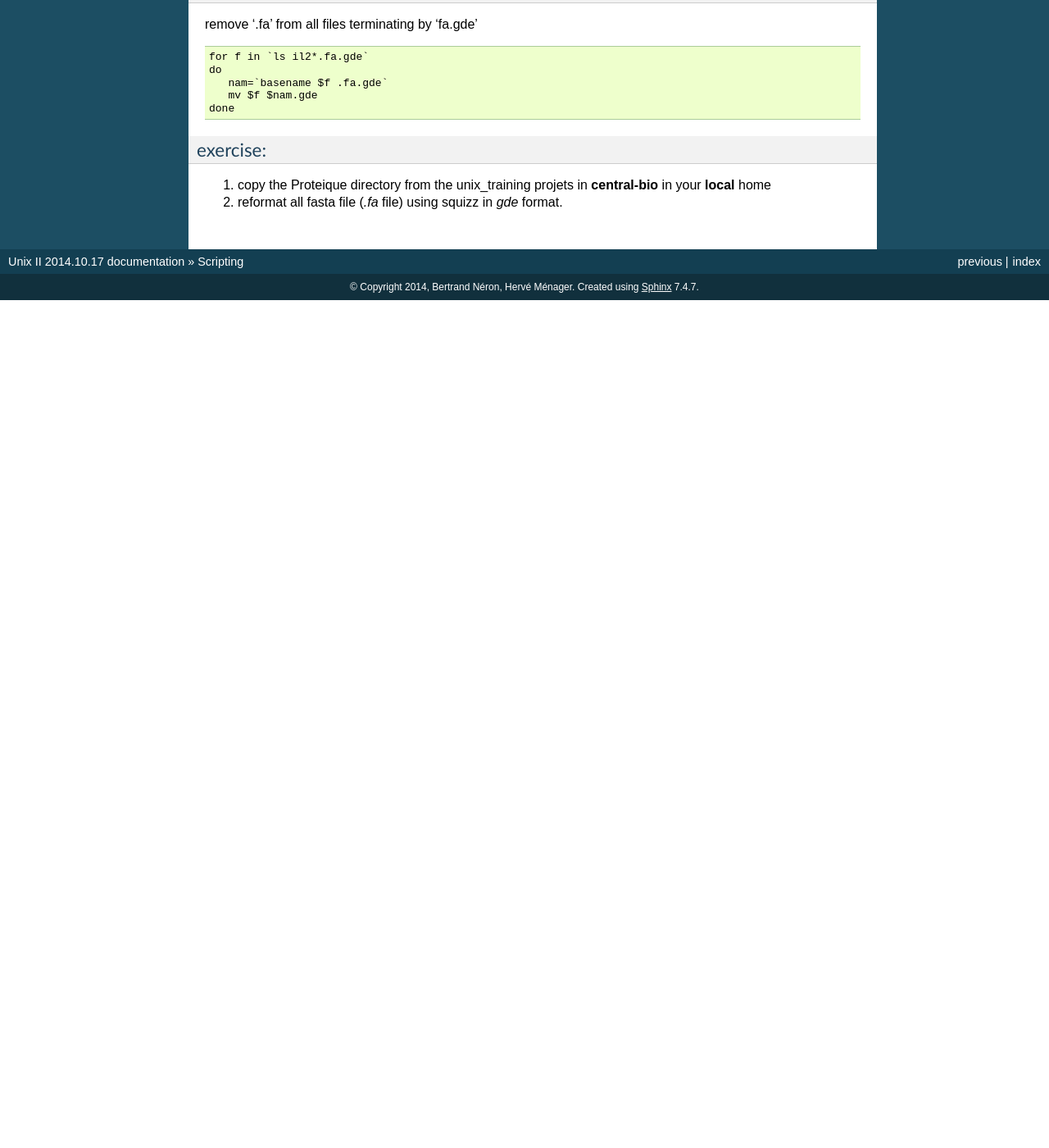
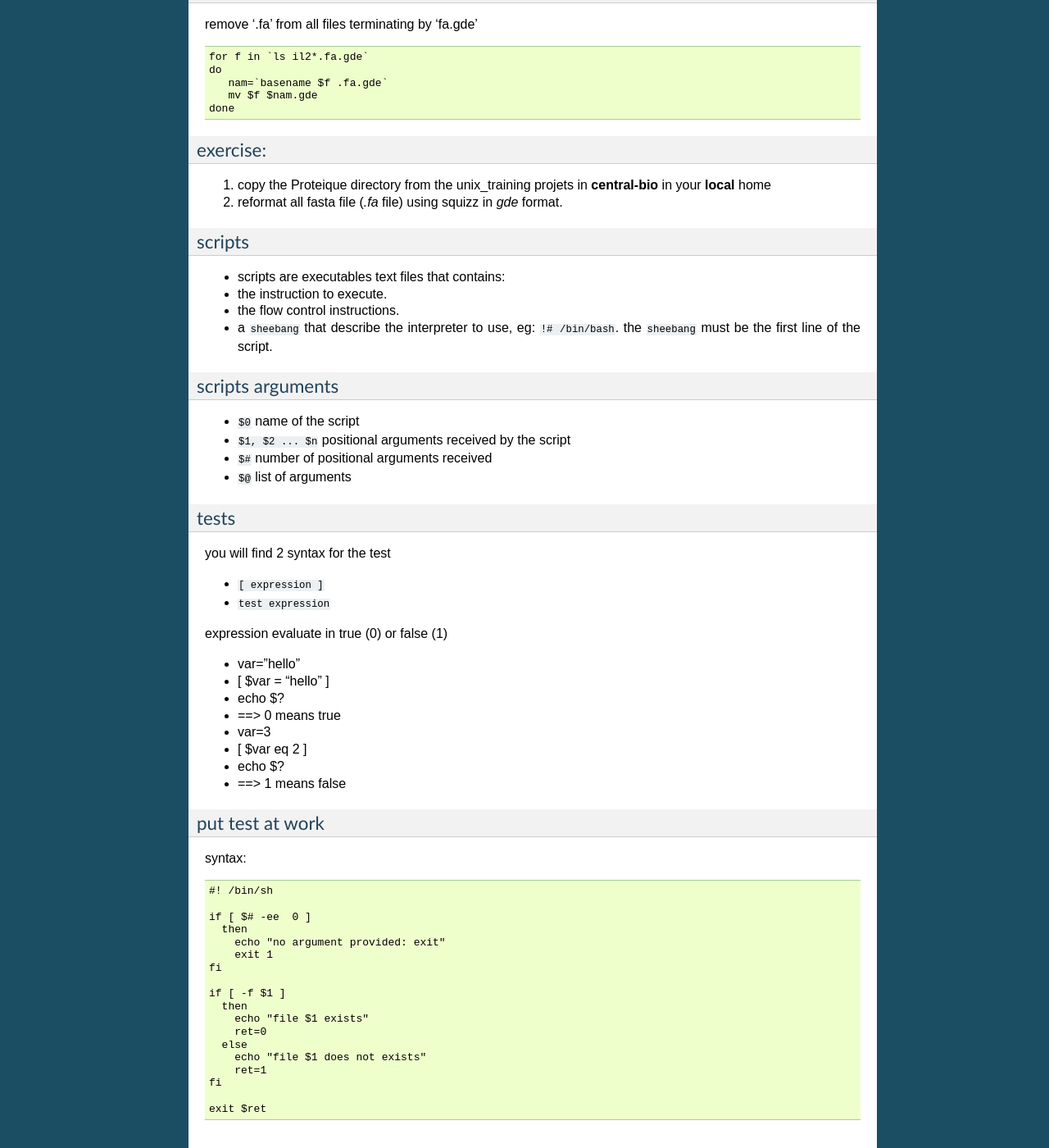
Before and after one commit to C3BI-pasteur-fr/unix-training, a Sphinx documentation site: the page built from unix-II/source/Scripting.rst, in a window 1280 px wide and 1400 px high, scrolled down 971 px. Shown: the whole window at 82% size. Built offline with Sphinx 7.4.7, drawn with Linux system fonts in a browser that asks for light colours; formulas are drawn with MathJax 3; before the commit the page ends 1337 px from its top, so only the background shows below that; some of the changed text lies outside the part shown.

Commit message:
scripting extension & tests

```diff
--- a/unix-II/source/Scripting.rst
+++ b/unix-II/source/Scripting.rst
@@ -72,3 +72,64 @@ exercise:
 
 #. copy the Proteique directory from the unix_training projets in **central-bio** in your **local** home
 #. reformat all fasta file (*.fa* file) using squizz in *gde* format.
+
+scripts
+-------
+
+* scripts are executables text files that contains:
+* the instruction to execute.
+* the flow control instructions.
+* a ``sheebang`` that describe the interpreter to use, eg: ``!# /bin/bash``. the ``sheebang`` must be the first line of the script.
+
+scripts arguments
+-----------------
+
+* ``$0`` name of the script
+* ``$1, $2 ... $n`` positional arguments received by the script
+* ``$#`` number of positional arguments received
+* ``$@`` list of arguments
+
+
+tests
+-----
+
+you will find 2 syntax for the test
+
+* ``[ expression ]``
+* ``test expression``
+
+expression evaluate in true (0) or false (1)
+
+* var="hello"
+* [ $var = "hello" ]
+* echo $?
+* ==> 0 means true
+
+* var=3
+* [ $var eq 2 ]
+* echo $?
+* ==> 1 means false
+
+put test at work
+----------------
+
+syntax: ::
+
+    #! /bin/sh
+
+    if [ $# -ee  0 ]
+      then
+        echo "no argument provided: exit"
+        exit 1
+    fi
+
+    if [ -f $1 ]
+      then
+        echo "file $1 exists"
+        ret=0
+      else
+        echo "file $1 does not exists"
+        ret=1
+    fi
+
+    exit $ret
```
